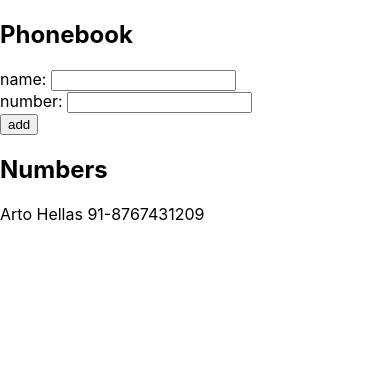
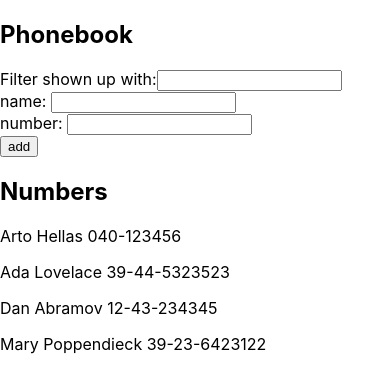
Before and after one commit to swati2904/FullStackOpen-exerciseSubmission, a React (Create React App) app in the folder Part-2/Exercise Submission/phonebook/: page / in a window 390 px wide. Shown: the top 392 px of the page. Built offline with nearby package versions, Linux system fonts and the light colour scheme.

Commit message:
2.9*: The Phonebook Step4

```diff
--- a/Part-2/Exercise Submission/phonebook/src/App.js
+++ b/Part-2/Exercise Submission/phonebook/src/App.js
@@ -1,8 +1,15 @@
 import React, { useState } from "react";
 
 const App = () => {
+  const [persons, setPersons] = useState([
+    { name: "Arto Hellas", number: "040-123456" },
+    { name: "Ada Lovelace", number: "39-44-5323523" },
+    { name: "Dan Abramov", number: "12-43-234345" },
+    { name: "Mary Poppendieck", number: "39-23-6423122" },
+  ]);
   const [newName, setNewName] = useState("");
   const [number, setNumber] = useState("");
+  const [searchValue, setSearchValue] = useState("");
 
   const Person = ({ person }) => {
     const { name, number } = person;
@@ -12,10 +19,6 @@
       </p>
     );
   };
-
-  const [persons, setPersons] = useState([
-    { name: "Arto Hellas", number: "91-8767431209" },
-  ]);
 
   const handleSubmit = (event) => {
     event.preventDefault();
@@ -41,10 +44,24 @@
   const handleAddNumber = (event) => {
     setNumber(event.target.value);
   };
+  const handleSearchValue = (event) => {
+    setSearchValue(event.target.value);
+  };
 
+  const filteredValue = () => {
+    return searchValue
+      ? persons.filter((filter) =>
+          filter.name.toLowerCase().includes(searchValue.toLowerCase())
+        )
+      : persons;
+  };
   return (
     <div>
       <h2>Phonebook</h2>
+      <div>
+        Filter shown up with:
+        <input value={searchValue} onChange={handleSearchValue} />
+      </div>
       <form onSubmit={handleSubmit}>
         <div>
           name: <input value={newName} onChange={handleAddName} />
@@ -57,7 +74,7 @@
         </div>
       </form>
       <h2>Numbers</h2>
-      {persons.map((person) => {
+      {filteredValue().map((person) => {
         return <Person key={person.name} person={person} />;
       })}
     </div>
```
